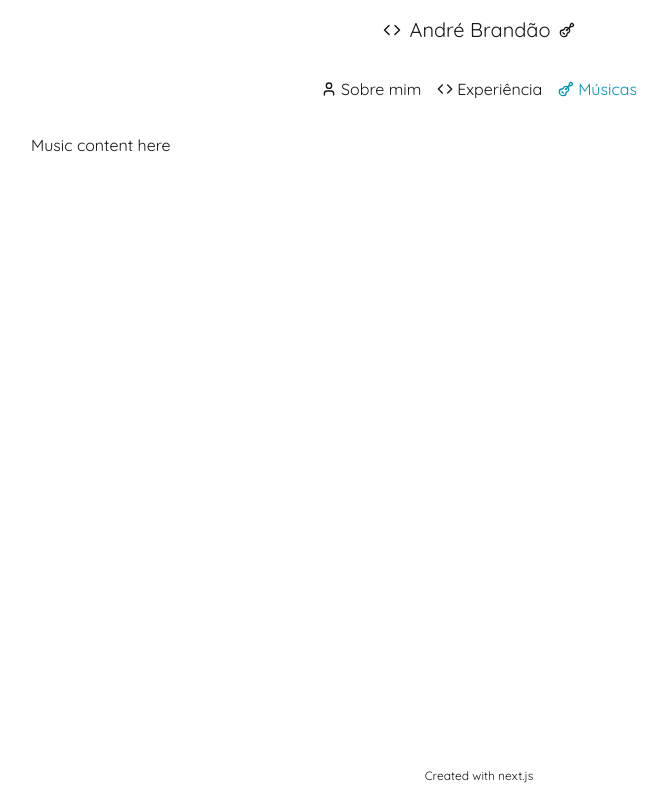
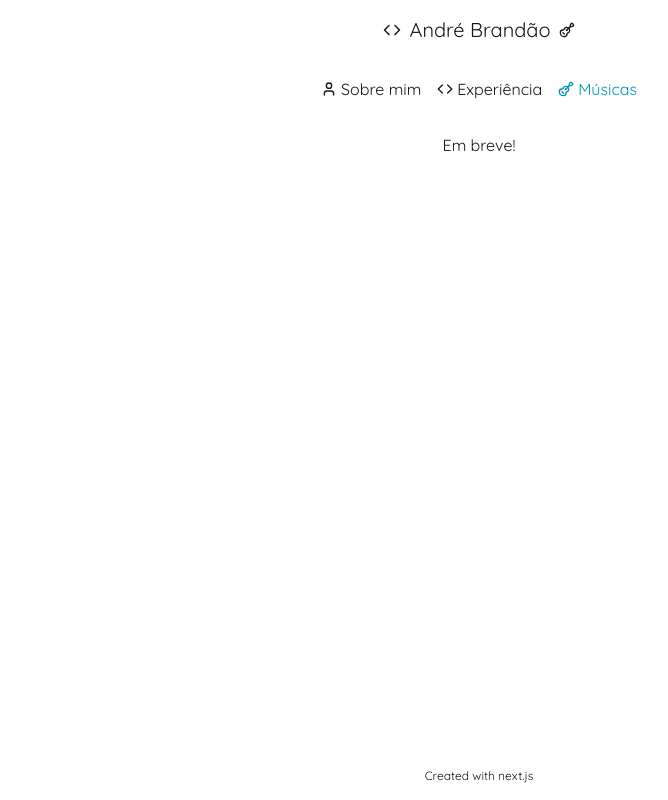
Before and after one commit to andrebrandao-dev/andrebrandao-dev.github.io, a Next.js app: page /music in a window 1280 px wide. Shown: the whole page, without its empty margins (161-829 px from the left). Built offline with nearby package versions, Linux system fonts and the light colour scheme.

Commit message:
feat: music page

```diff
--- a/src/app/music/page.tsx
+++ b/src/app/music/page.tsx
@@ -1,7 +1,5 @@
 export default function Music() {
   return (
-    <div>
-      Music content here
-    </div>
+    <p className="text-center">Em breve!</p>
   )
 }
```
